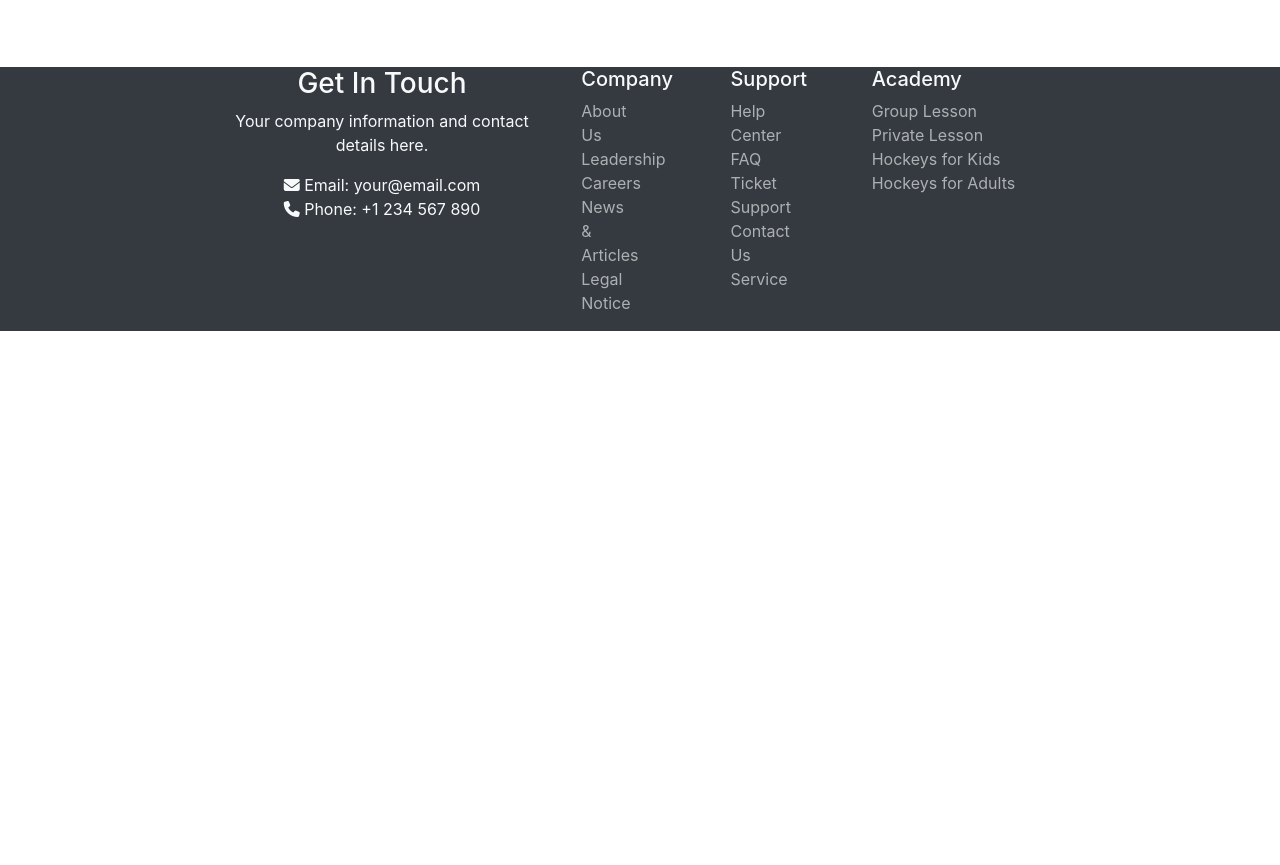
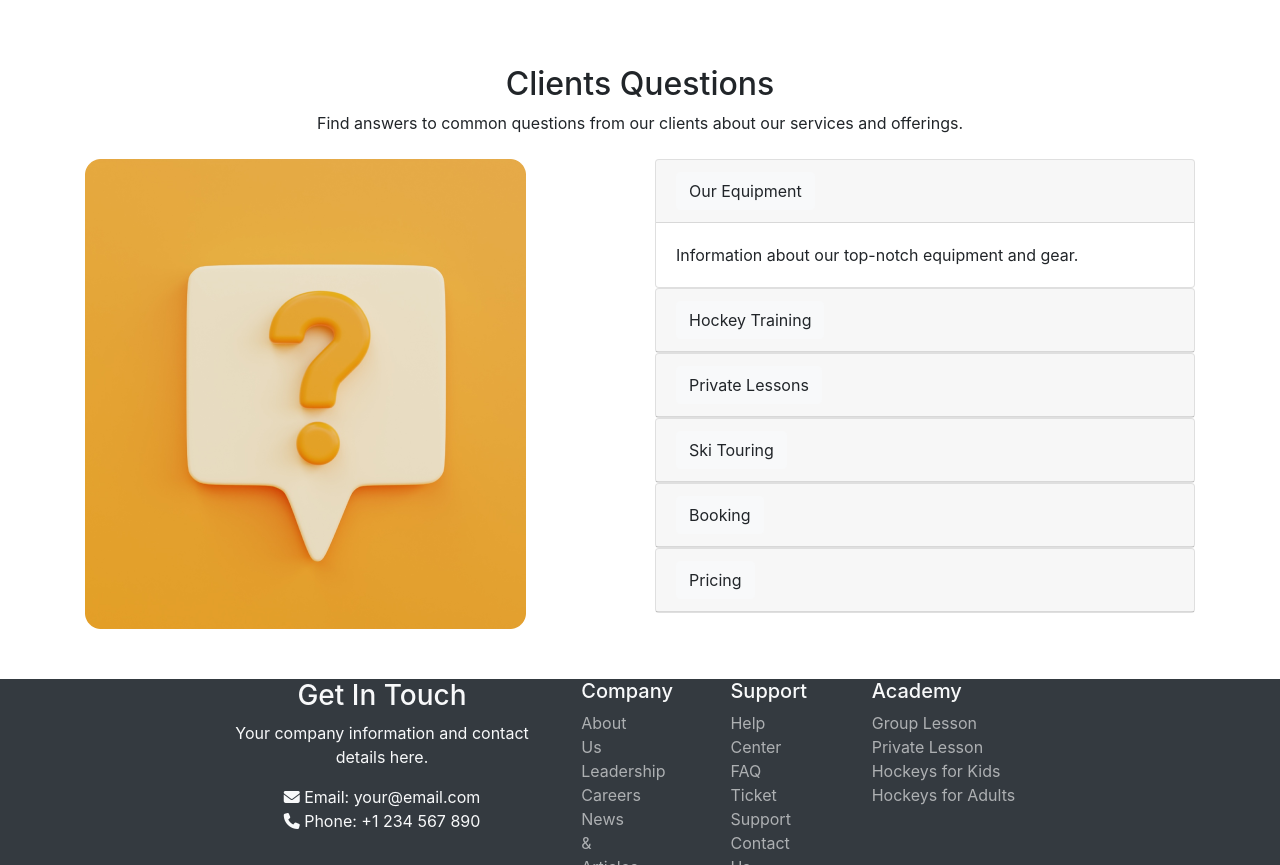
Before and after one commit to malihaakhter-2001/Hockeys-website, a plain HTML site: page index.html in a window 1280 px wide. Shown: the part 2526-3391 px from the top of the page. Before the commit the page ends 2857 px from the top, so only its background shows below. Drawn offline with nearby package versions, Linux system fonts and the light colour scheme.

Commit message:
clients question section added

```diff
--- a/index.html
+++ b/index.html
@@ -359,6 +359,129 @@
         </div>
     </div>
   </section>
+  <!-- Clients Question -->
+  <section class="container my-5">
+    <div class="text-center">
+      <h2>Clients Questions</h2>
+      <p>
+        Find answers to common questions from our clients about our services and offerings.
+      </p>
+    </div>
+
+    <div class="row mt-4">
+      <!-- Image on the Left -->
+      <div class="col-md-6">
+        <img src="./Images/11.png" class="img-fluid" alt="Client Question Image">
+      </div>
+
+      <!-- Accordion on the Right -->
+      <div class="col-md-6">
+        <div id="accordion">
+          <!-- Our Equipment -->
+          <div class="card">
+            <div class="card-header" id="equipmentHeading">
+              <h5 class="mb-0">
+                <button class="btn btn-light collapsed" data-toggle="collapse" data-target="#equipmentCollapse" aria-expanded="true" aria-controls="equipmentCollapse">
+                  Our Equipment
+                </button>
+              </h5>
+            </div>
+
+            <div id="equipmentCollapse" class="collapse show" aria-labelledby="equipmentHeading" data-parent="#accordion">
+              <div class="card-body">
+                Information about our top-notch equipment and gear.
+              </div>
+            </div>
+          </div>
+
+          <!-- Hockey Training -->
+          <div class="card">
+            <div class="card-header" id="trainingHeading">
+              <h5 class="mb-0">
+                <button class="btn btn-light collapsed" data-toggle="collapse" data-target="#trainingCollapse" aria-expanded="false" aria-controls="trainingCollapse">
+                  Hockey Training
+                </button>
+              </h5>
+            </div>
+
+            <div id="trainingCollapse" class="collapse" aria-labelledby="trainingHeading" data-parent="#accordion">
+              <div class="card-body">
+                Details about our specialized hockey training programs.
+              </div>
+            </div>
+          </div>
+
+          <!-- Private Lessons -->
+          <div class="card">
+            <div class="card-header" id="lessonsHeading">
+              <h5 class="mb-0">
+                <button class="btn btn-light collapsed" data-toggle="collapse" data-target="#lessonsCollapse" aria-expanded="false" aria-controls="lessonsCollapse">
+                  Private Lessons
+                </button>
+              </h5>
+            </div>
+
+            <div id="lessonsCollapse" class="collapse" aria-labelledby="lessonsHeading" data-parent="#accordion">
+              <div class="card-body">
+                Information about our one-on-one private lessons with expert instructors.
+              </div>
+            </div>
+          </div>
+
+          <!-- Ski Touring -->
+          <div class="card">
+            <div class="card-header" id="skiHeading">
+              <h5 class="mb-0">
+                <button class="btn btn-light collapsed" data-toggle="collapse" data-target="#skiCollapse" aria-expanded="false" aria-controls="skiCollapse">
+                  Ski Touring
+                </button>
+              </h5>
+            </div>
+
+            <div id="skiCollapse" class="collapse" aria-labelledby="skiHeading" data-parent="#accordion">
+              <div class="card-body">
+                Explore our thrilling ski touring adventures in scenic locations.
+              </div>
+            </div>
+          </div>
+
+          <!-- Booking -->
+          <div class="card">
+            <div class="card-header" id="bookingHeading">
+              <h5 class="mb-0">
+                <button class="btn btn-light collapsed" data-toggle="collapse" data-target="#bookingCollapse" aria-expanded="false" aria-controls="bookingCollapse">
+                  Booking
+                </button>
+              </h5>
+            </div>
+
+            <div id="bookingCollapse" class="collapse" aria-labelledby="bookingHeading" data-parent="#accordion">
+              <div class="card-body">
+                Learn about our hassle-free booking process for our services.
+              </div>
+            </div>
+          </div>
+
+          <!-- Pricing -->
+          <div class="card">
+            <div class="card-header" id="pricingHeading">
+              <h5 class="mb-0">
+                <button class="btn btn-light collapsed" data-toggle="collapse" data-target="#pricingCollapse" aria-expanded="false" aria-controls="pricingCollapse">
+                  Pricing
+                </button>
+              </h5>
+            </div>
+
+            <div id="pricingCollapse" class="collapse" aria-labelledby="pricingHeading" data-parent="#accordion">
+              <div class="card-body">
+                Information on the pricing structure for our various services.
+              </div>
+            </div>
+          </div>
+        </div>
+      </div>
+    </div>
+  </section>
 </main>
 <!-- footer section -->
 <footer class="bg-dark text-light">
```
